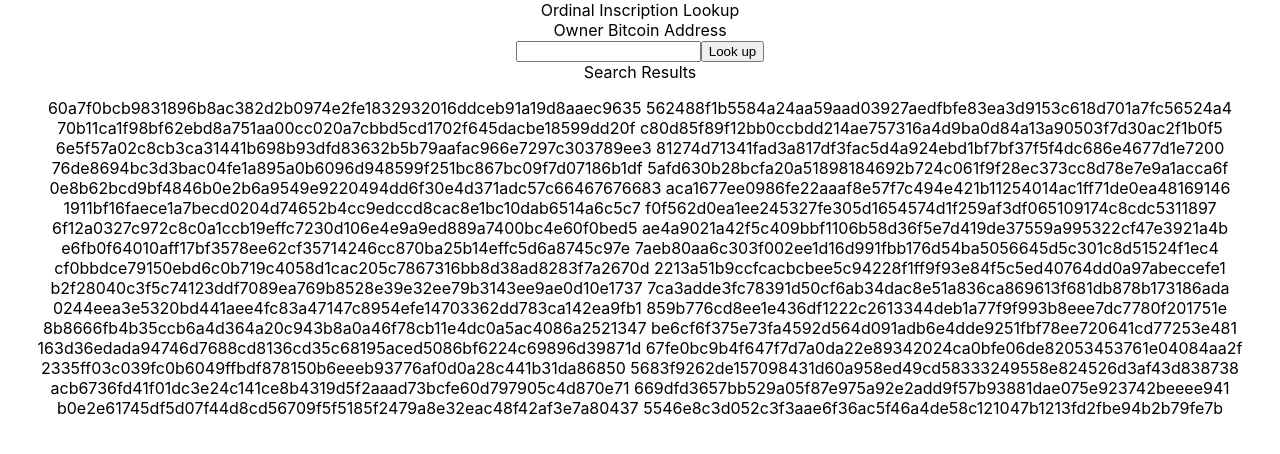
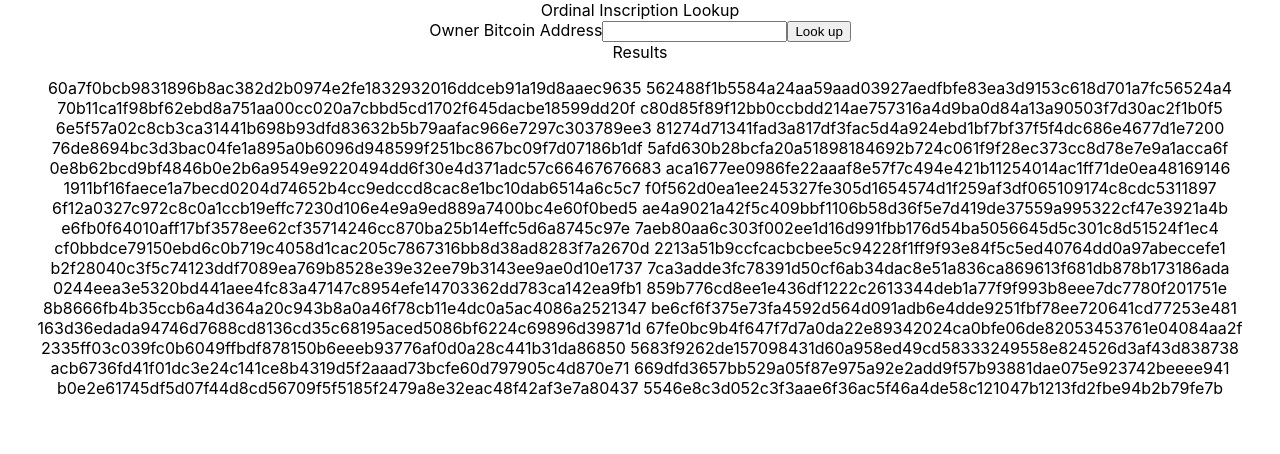
Before and after one commit to ryanwhitehouse/ordinals, a React (Create React App) app: page / in a window 1280 px wide. Both pictures are taken after a click on the button "Look up". Shown: the top 454 px of the page. Built offline with nearby package versions, Linux system fonts and the light colour scheme.

Commit message:
Add tests

```diff
--- a/src/OrdinalSearch.js
+++ b/src/OrdinalSearch.js
@@ -15,15 +15,18 @@ function OrdinalSearch() {
     <div>
       <div>Ordinal Inscription Lookup</div>
 
-      <div>Owner Bitcoin Address</div>
-
-      <input type="text" value={address} onChange={(e) => setAddress(e.target.value)} />
+      <label htmlFor="addressInput">Owner Bitcoin Address</label>
+      <input id="addressInput" type="text" value={address} onChange={(e) => setAddress(e.target.value)} />
 
       <button onClick={handleLookup}>Look up</button>
 
-      <div>Search Results</div>
+    {searchResults &&
+      <div>
+        <div>Results</div>
 
-      <p>{searchResults?.map(result => result.txid + '\n')}</p>
+        <p>{searchResults?.map(result => result.txid + '\n')}</p>
+      </div>
+    }
     </div>
   );
 }
```
Also changed, not shown: package.json (+5 -3 lines), 2 other files (tests, documents, lock files or other folders).
